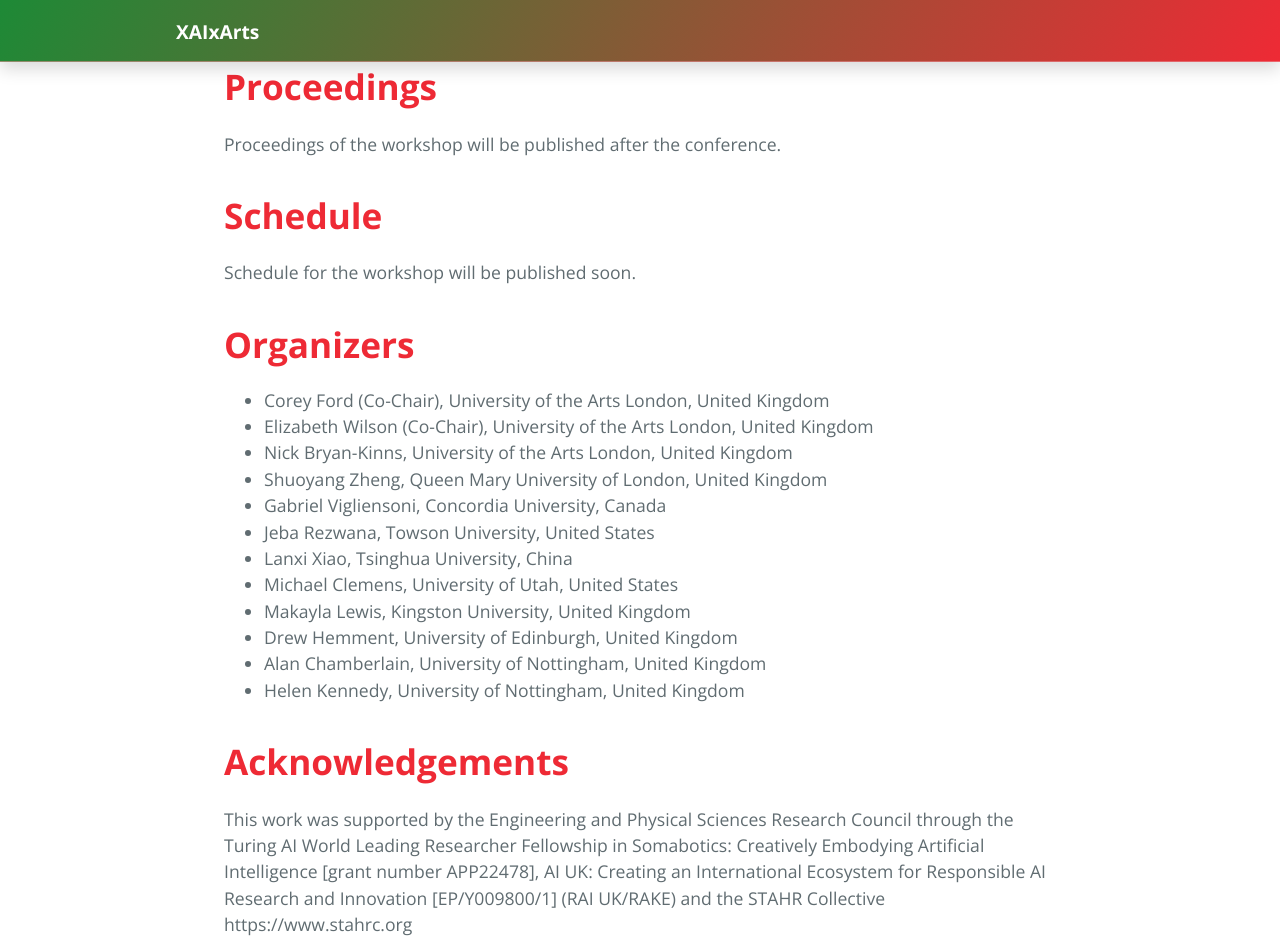
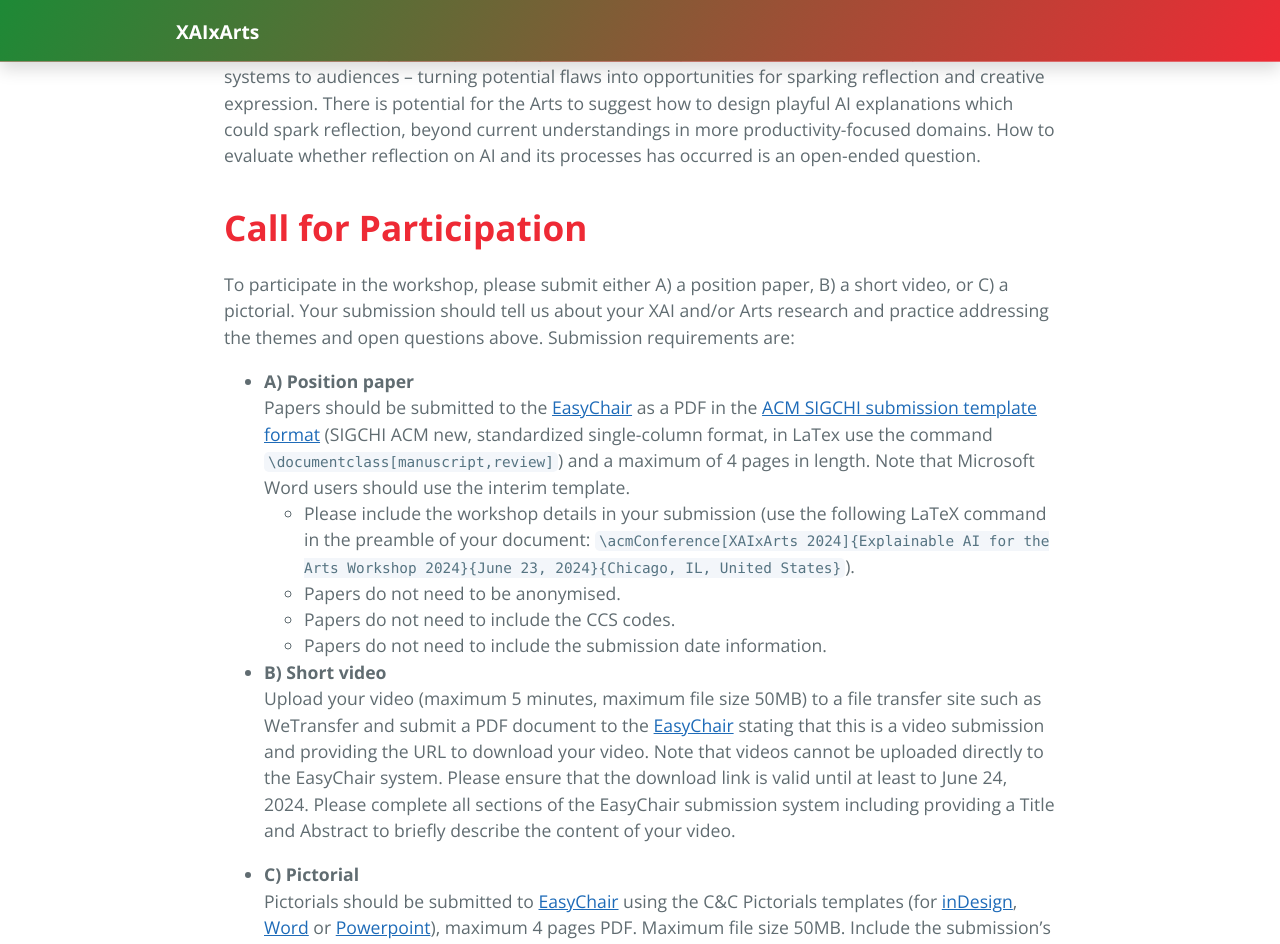
Before and after one commit to xaixarts/xaixarts.github.io, a Jekyll site: the page built from 2025.md, in a window 1280 px wide and 1400 px high, scrolled down 2662 px. Shown: the top 944 px of the window. Built offline with Jekyll 4.4.1, drawn with Linux system fonts in a browser that asks for light colours; some of the changed text lies outside the part shown; grey boxes are pictures that could not be loaded.

Commit message:
added cfp to 2025

```diff
--- a/2025.md
+++ b/2025.md
@@ -17,8 +17,12 @@ This workshop will bring researchers together to expand the XAIxArts community;
 * Mapping for Real-time Interaction
 * AI to Spark Reflection
 
-**Workshop Date:** TBC
-**Venue:**  Online.
+### Important Information
+* **Venue:** Online at the ACM Creativity and Cognition conference 2025
+* **Submission Deadline:** Thursday 24<sup>th</sup> April, 2025, 23:59 AoE
+* **Notifications:** Thursday 22<sup>nd</sup> May, 2025, 23:59 AoE
+* **Workshop Date:**  Monday 23<sup>rd</sup> June, 2025
+<!-- **Workshop Date:** TBC **Venue:**  Online.  -->
 
 <!-- The workshop takes place at C&amp;C conference venue. Please check the [workshop room information](https://programs.sigchi.org/c&c/2024/program/content/158027).    -->
 
@@ -73,13 +77,35 @@ in a way that is conducive to the creative process also poses open questions.  T
 The Arts have an opportunity to be playful with AI, to expose inherent biases and imperfections of AI systems to audiences – turning potential flaws into opportunities for sparking reflection and creative expression.  There is potential for the Arts to suggest how to design playful AI explanations which could spark reflection, beyond current understandings in more productivity-focused domains. How to evaluate whether reflection on AI and its processes has occurred is an open-ended question.
 
 
-# **Proceedings**
+# **Call for Participation**
+
+To participate in the workshop, please submit either A) a position paper, B) a short video, or C) a pictorial. Your submission should tell us about your XAI and/or Arts research and practice addressing the themes and open questions above. Submission requirements are:
+
+* **A) Position paper**\
+Papers should be submitted to the [EasyChair](https://easychair.org/conferences?conf=xaixarts2025) as a PDF in the [ACM SIGCHI submission template format](https://www.acm.org/publications/proceedings-template) (SIGCHI ACM new, standardized single-column format, in LaTex use the command `\documentclass[manuscript,review]`) and a maximum of 4 pages in length. Note that Microsoft Word users should use the interim template.
+  * Please include the workshop details in your submission (use the following LaTeX command in the preamble of your document: `\acmConference[XAIxArts 2024]{Explainable AI for the Arts Workshop 2024}{June 23, 2024}{Chicago, IL, United States}`).
+  * Papers do not need to be anonymised.
+  * Papers do not need to include the CCS codes.
+  * Papers do not need to include the submission date information.
+
+
+* **B) Short video**\
+Upload your video (maximum 5 minutes, maximum file size 50MB) to a file transfer site such as WeTransfer and submit a PDF document to the [EasyChair](https://easychair.org/conferences?conf=xaixarts2025) stating that this is a video submission and providing the URL to download your video. Note that videos cannot be uploaded directly to the EasyChair system. Please ensure that the download link is valid until at least to June 24, 2024. Please complete all sections of the EasyChair submission system including providing a Title and Abstract to briefly describe the content of your video.
+
+* **C) Pictorial**\
+Pictorials should be submitted to [EasyChair](https://easychair.org/conferences?conf=xaixarts2025) using the C&C Pictorials templates (for [inDesign](https://www.dropbox.com/scl/fi/i3so7lro1e30pszznjns5/ACM_CC_Pictorials_inDesign_template_2024-Folder.zip?rlkey=rgt3e540325jt35i4h4ecguan&dl=0), [Word](https://www.dropbox.com/scl/fi/9xy15okrmuypmfpzy9pkq/ACMCC_2024_Pictorials_WORD_Template.docx?rlkey=os22ov5s5eutfs5yg4yv7j1by&dl=0) or [Powerpoint](https://www.dropbox.com/scl/fi/d9q65llbd68uyeh746byk/ACMCC_2024_Pictorials_PowerPoint_Template.pptx?rlkey=jsbt92t7x1t3v46twasvbq8mj&dl=0)), maximum 4 pages PDF. Maximum file size 50MB. Include the submission's title, author(s) and their affiliation(s), and a 150-word abstract on the first page. In keeping with C&C Pictorial submissions, additional written sections such as Introduction, Conclusion, Discussion, Acknowledgements, and References are *optional*. The submission should focus on an annotated visual composition and use the format creatively. Examples can be found on the [C&C 2024 website](https://cc.acm.org/2024/pictorials/). Please complete all sections of the EasyChair submission system, including a Title and Abstract.
+
+Participants will be selected based on the quality of their contribution to the debate about XAIxArts with a view to creating a balance of topics in the workshop. Accepted papers, pictorials, and videos will be shared with participants via the workshop website prior to the workshop, and the copyright is retained by the authors.
+
+At least one author of each accepted position paper must attend the workshop and that all participants must register for both the workshop and the ACM Creativity and Cognition 2025 conference.
+
+<!-- # **Proceedings** -->
 <!-- Proceedings of the workshop are available at [https://arxiv.org/abs/2406.14485](https://arxiv.org/abs/2406.14485) -->
-Proceedings of the workshop will be published after the conference.
+<!-- Proceedings of the workshop will be published after the conference. -->
 
-# **Schedule**
+<!-- # **Schedule**  -->
 
-Schedule for the workshop will be published soon.
+<!-- Schedule for the workshop will be published soon. -->
 
 <!-- **Sunday, 23<sup>rd</sup> June, 2024   Workshop Schedule**
 All times are displayed in workshop time zone (Chicago, IL. UTC -05:00)
@@ -183,11 +209,10 @@ This work was supported by the Engineering and Physical Sciences Research Counci
 ![image](./assets/logos/logo_horizon.png){:width="32%"} ![image](./assets/logos/tas_logo.png){:width="40%"}![image](./assets/logos/RAiUK_logo.png){:width="26%"}  -->
 
 
+# **Contacts**
+If you have any questions feel free to contact Corey, Lizzie, Nick or Shuoyang at the following email addresses:
 
-
-# **Contacts**
-If you have any questions feel free to contact Nick, Corey, Lizzie or Shuoyang at the following email addresses:
+- c.j.ford@qmul.ac.uk
+- e.j.wilson@arts.ac.uk
 - n.bryankinns@arts.ac.uk
-- c.j.ford@qmul.ac.uk
 - shuoyang.zheng@qmul.ac.uk
-- e.j.wilson@arts.ac.uk
```
Also changed, not shown: other parts of 2025.md (+1 -1 lines).
